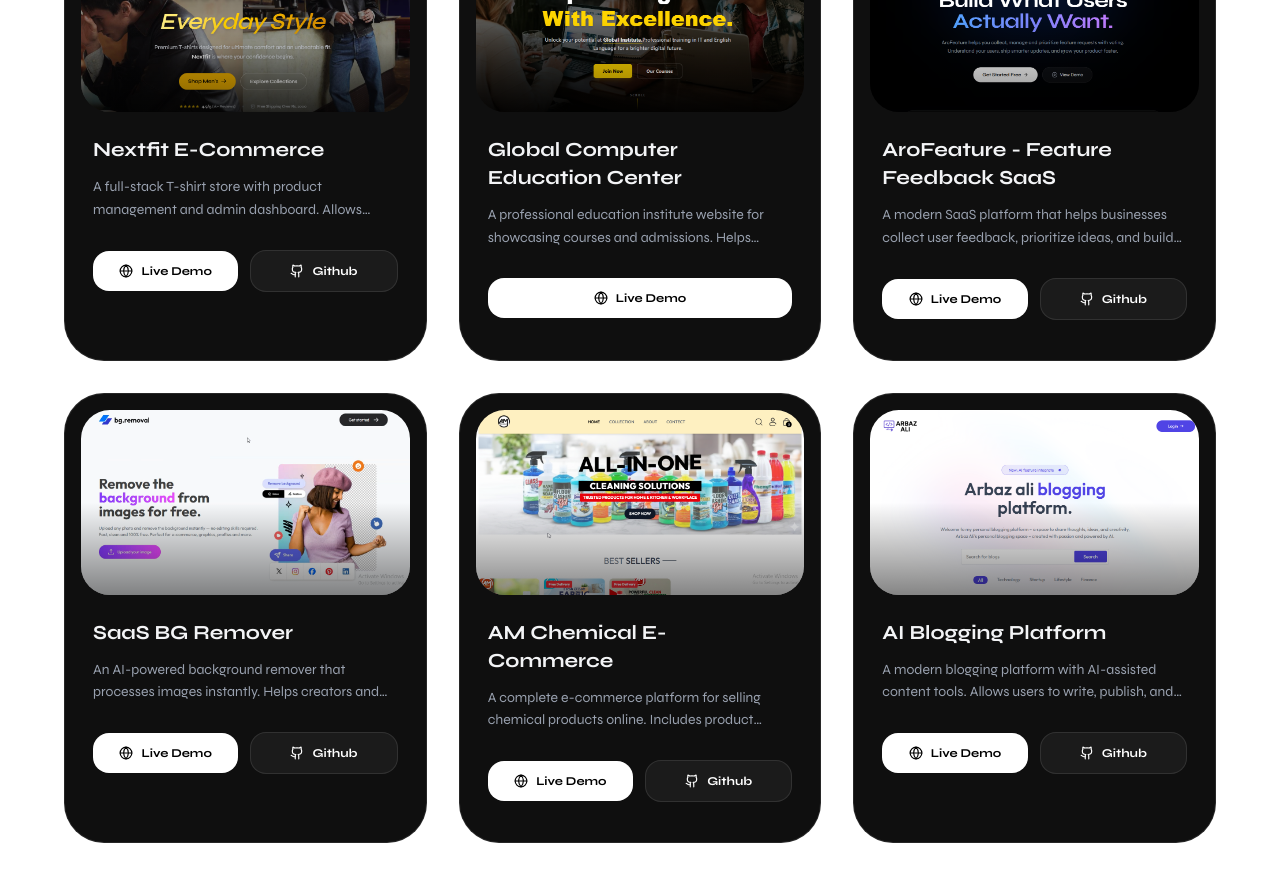
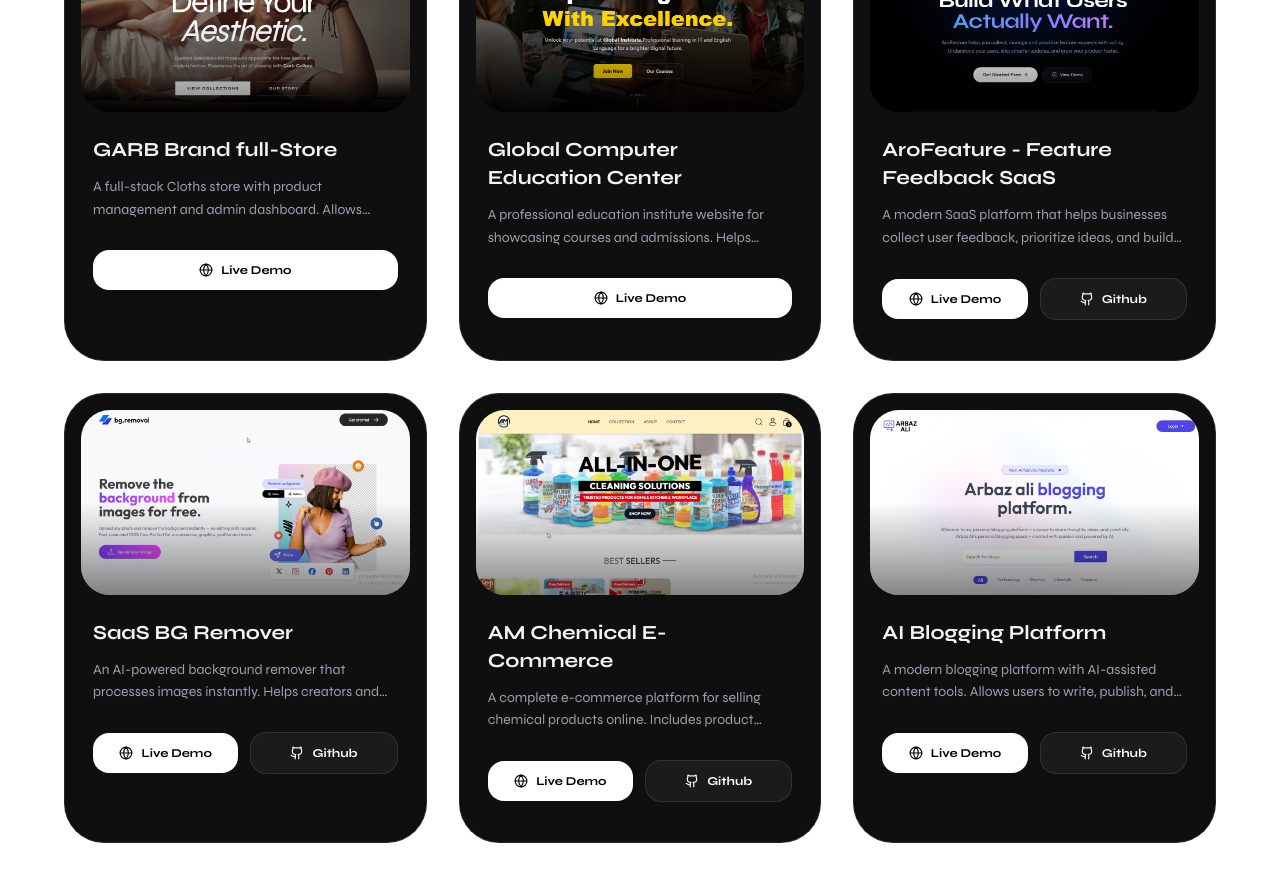
Before and after one commit to Arbazali0347/Full_Stack_Portfolio-Blogs, a React (Vite) app in the folder client/: page /projects in a window 1280 px wide. Shown: the part 1000-1881 px from the top of the page. Built offline with nearby package versions, Linux system fonts and the light colour scheme; no server answers.

Commit message:
Added the project Garb brand

```diff
--- a/client/src/pages/Projects.jsx
+++ b/client/src/pages/Projects.jsx
@@ -53,11 +53,11 @@ const projectsData = {
       Github: false
     },
     {
-      title: "Nextfit E-Commerce",
-      desc: "A full-stack T-shirt store with product management and admin dashboard. Allows businesses to sell products online and manage orders efficiently. Built with MERN Stack (MongoDB, Express, React, Node.js).",
+      title: "GARB Brand full-Store",
+      desc: "A full-stack Cloths store with product management and admin dashboard. Allows businesses to sell products online and manage orders efficiently. Built with MERN Stack (MongoDB, Express, React, Node.js).",
       link: "https://nextfit-seven.vercel.app/",
       image: Tshirt,
-      Github: "https://github.com/Arbazali0347/Nextfit"
+      Github: false
     },
     {
       title: "Global Computer Education Center",
```
Also changed, not shown: client/src/assets/T-shirt_store.png.
